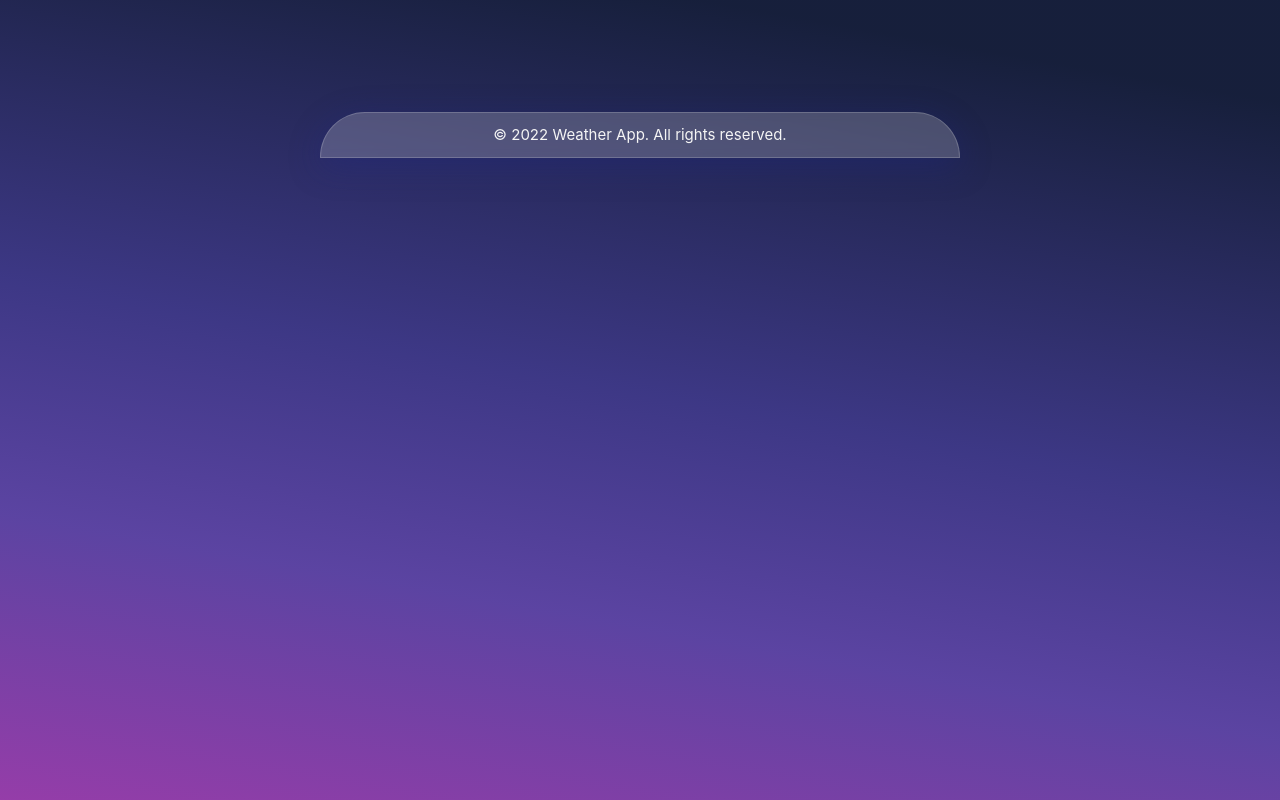
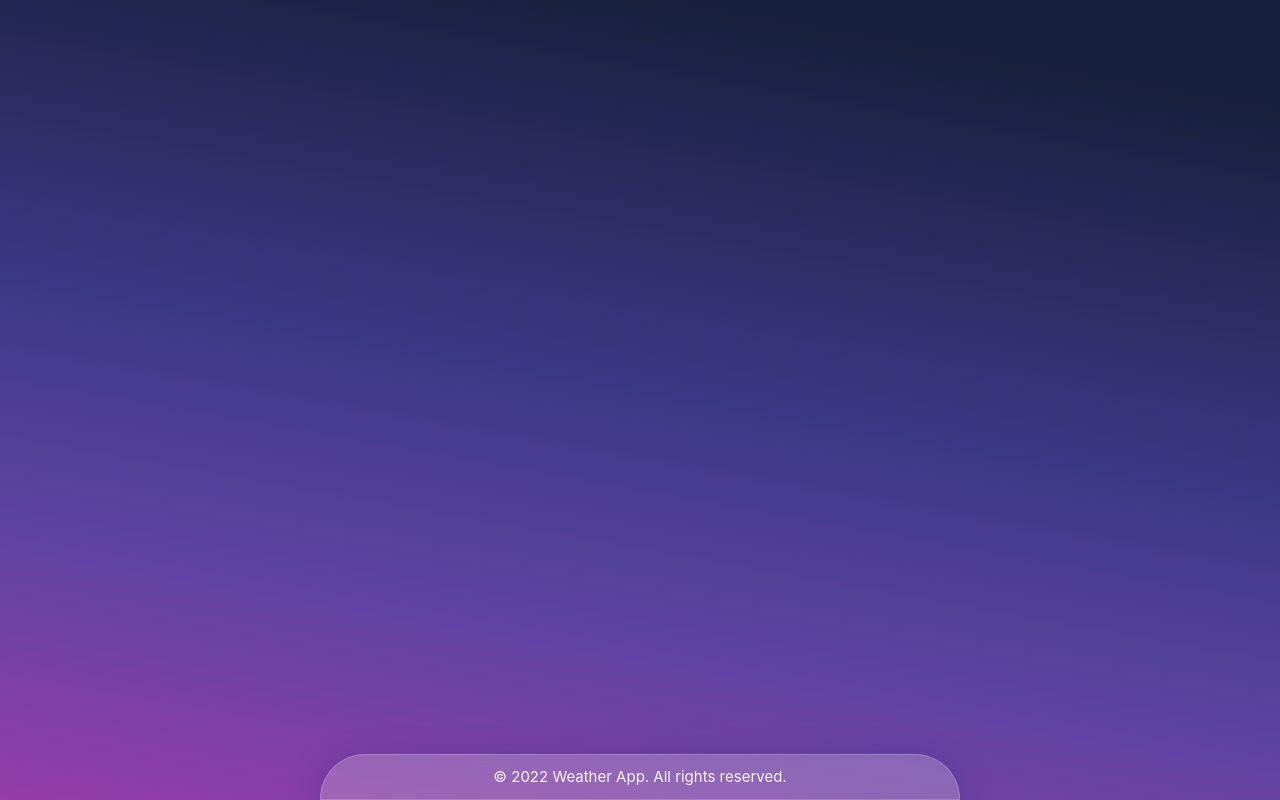
Before and after one commit to Hilaldrmz/Weather-App, a Vue app: page /locations in a window 1280 px wide. Built offline with nearby package versions, Linux system fonts and the light colour scheme.

Commit message:
chore: Update styling for main app, footer

```diff
--- a/src/components/Footer.vue
+++ b/src/components/Footer.vue
@@ -18,8 +18,8 @@
 }
 
 .container {
-    /* max-width: 960px; */
     margin: 0 auto;
+    padding: 0 10px;
 }
 
 .text-muted {
--- a/src/scss/_base.scss
+++ b/src/scss/_base.scss
@@ -20,7 +20,7 @@ $shadow: 0 0 10px 0 rgba(0, 0, 0, 0.1);
 }
 
 body {
-  min-height: 100vh;
+  min-height: 100dvh;
   color: $text-light;
 
   background: linear-gradient(10deg, hsla(289, 47%, 45%, 1) 0%, hsla(255, 41%, 45%, 1) 28%, hsla(244, 41%, 37%, 1) 51%, hsla(226, 45%, 16%, 1) 90%);
--- a/src/scss/main.css
+++ b/src/scss/main.css
@@ -16,7 +16,7 @@
 }
 
 body {
-  min-height: 100vh;
+  min-height: 100dvh;
   color: whitesmoke;
   background: linear-gradient(10deg, hsl(289, 47%, 45%) 0%, hsl(255, 41%, 45%) 28%, hsl(244, 41%, 37%) 51%, hsl(226, 45%, 16%) 90%);
   transition: color 0.5s, background-color 0.5s;
@@ -34,14 +34,12 @@ body {
   font-weight: normal;
   place-items: center;
   max-width: 100dvw;
-  max-width: 100svw;
   min-height: 100dvh;
-  min-height: 100svh;
   overflow: hidden;
   display: flex;
   flex-direction: column;
   align-items: center;
-  justify-content: start;
+  justify-content: space-between;
   align-content: center;
 }
 
@@ -61,6 +59,7 @@ body {
 
 ::-webkit-scrollbar-corner {
   border-radius: 10px;
+  background: transparent;
 }
 
 ::-webkit-scrollbar-track {
--- a/src/scss/main.scss
+++ b/src/scss/main.scss
@@ -6,14 +6,12 @@
   font-weight: normal;
   place-items: center;
   max-width: 100dvw;
-  max-width: 100svw;
   min-height: 100dvh;
-  min-height: 100svh;
   overflow: hidden;
   display: flex;
   flex-direction: column;
   align-items: center;
-  justify-content: start;
+  justify-content: space-between;
   align-content: center;
 }
 
@@ -33,6 +31,7 @@
 
 ::-webkit-scrollbar-corner{
   border-radius: 10px;
+  background: transparent;
 }
 ::-webkit-scrollbar-track {
   background: transparent;
--- a/src/views/HomeView.vue
+++ b/src/views/HomeView.vue
@@ -131,12 +131,9 @@ function fetchWeatherByGeolocation() {
 main {
     min-height: 92.4vh;
     min-height: 92.4dvh;
-    min-height: 92.4svh;
 
     min-width: 100vw;
     min-width: 100dvw;
-    min-width: 100svw;
-
 
     .search-box {
         margin-bottom: 30px;
@@ -149,7 +146,7 @@ main {
         .search-bar {
             display: block;
             width: 50dvw;
-            padding: 15px;
+            padding: 10px;
             color: $text-light;
             font-size: 20px;
 
```
Also changed, not shown: 6 other files (tests, documents, lock files or other folders).
